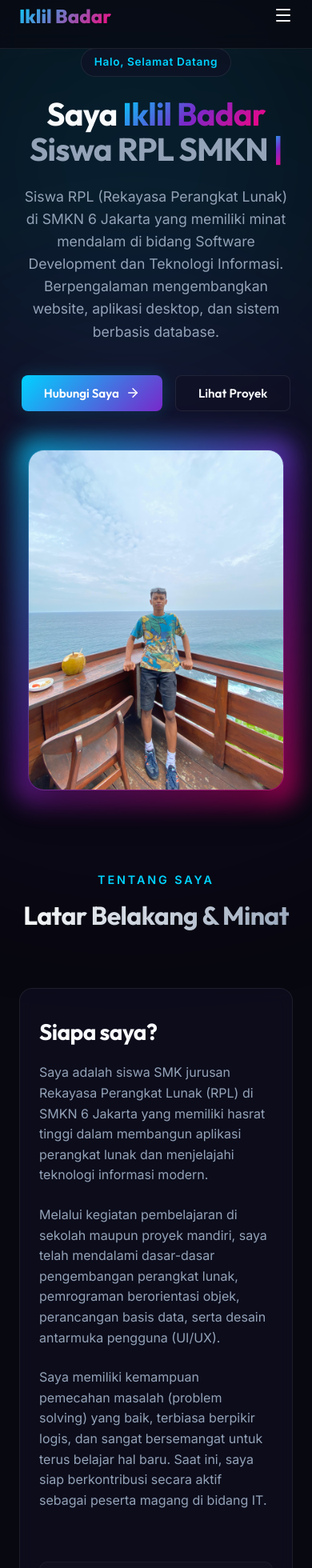
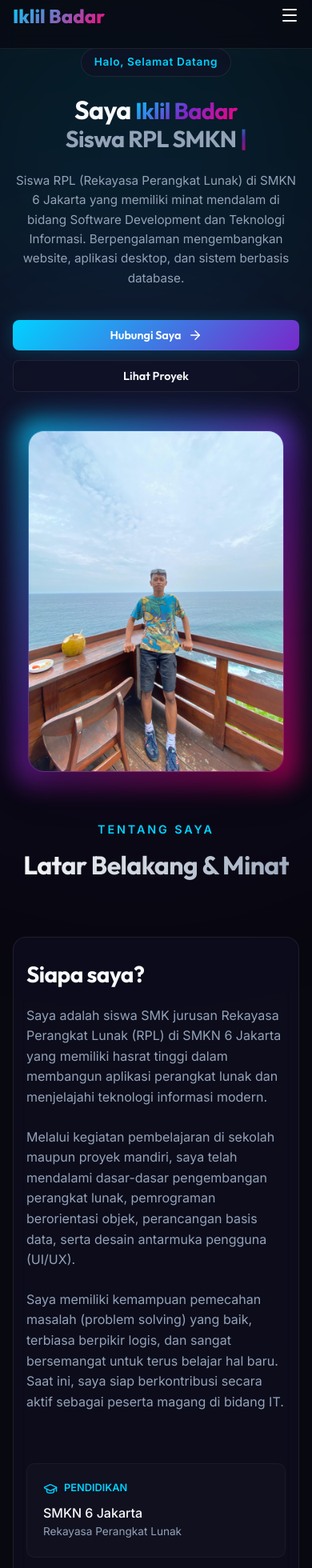
Before and after one commit to adayy-iklil/porto, a React (Vite) app: page / in a window 390 px wide. Shown: the part 20-1980 px from the top of the page at 80% size. Built offline with nearby package versions, Linux system fonts and the light colour scheme.

Commit message:
feat: add global styles and Projects component to Porto portfolio project

```diff
--- a/src/components/Projects.jsx
+++ b/src/components/Projects.jsx
@@ -23,31 +23,22 @@ const GithubIcon = ({ size = 24, className }) => (
 export default function Projects() {
   const projectsList = [
     {
-      title: 'Sistem Pendaftaran Prodjost Academy',
-      desc: 'Sistem informasi pendaftaran peserta kursus berbasis web yang dikembangkan menggunakan PHP Native dan basis data MySQL. Dilengkapi dengan pengelolaan CRUD (Create, Read, Update, Delete) data peserta.',
-      tech: ['PHP Native', 'MySQL', 'HTML5', 'CSS3', 'JavaScript'],
-      type: 'Web Application',
+      title: 'Ace Energy Service',
+      desc: 'Website profil perusahaan resmi penyedia solusi energi terbarukan khususnya pemasangan solar panel (Pembangkit Listrik Tenaga Surya). Menampilkan keunggulan produk panel surya, estimasi penghematan listrik, jenis layanan instalasi, serta portfolio proyek pengerjaan.',
+      tech: ['React.js', 'Vanilla CSS', 'Responsive Design', 'UI/UX'],
+      type: 'Company Profile',
       icon: <Globe size={40} style={{ color: 'var(--accent-blue)' }} />,
       github: '#',
-      demo: 'https://prodjostlearning.xo.je/'
+      demo: 'https://aceenergyservice.com'
     },
     {
-      title: 'Sistem Informasi Inventaris Barang',
-      desc: 'Aplikasi manajemen stok barang gudang terintegrasi. Membantu petugas mencatat barang masuk, barang keluar, mengelola vendor, serta mencetak laporan bulanan secara otomatis.',
-      tech: ['PHP', 'Laravel', 'MySQL', 'Bootstrap'],
+      title: 'Sistem Pendaftaran Prodjost Academy',
+      desc: 'Sistem informasi pendaftaran peserta kursus berbasis web yang dikembangkan menggunakan PHP Native dan basis data MySQL. Dilengkapi dengan pengelolaan CRUD (Create, Read, Update, Delete) data peserta secara dinamis.',
+      tech: ['PHP Native', 'MySQL', 'HTML5', 'CSS3', 'JavaScript'],
       type: 'Web Application',
       icon: <Cpu size={40} style={{ color: 'var(--accent-pink)' }} />,
       github: '#',
-      demo: '#'
-    },
-    {
-      title: 'Aplikasi Kasir Toko Retail (POS)',
-      desc: 'Aplikasi desktop kasir point-of-sale untuk mengelola transaksi penjualan harian. Mendukung scan barcode, manajemen data produk, pencetakan struk belanja, dan kalkulasi kembalian.',
-      tech: ['C#', '.NET Windows Forms', 'SQL Server', 'Crystal Reports'],
-      type: 'Desktop Application',
-      icon: <Terminal size={40} style={{ color: 'var(--accent-purple)' }} />,
-      github: '#',
-      demo: '#'
+      demo: 'https://prodjostlearning.xo.je/'
     }
   ];
 
--- a/src/index.css
+++ b/src/index.css
@@ -786,6 +786,10 @@ h2 {
     justify-content: center;
   }
 
+  .about-section, .skills-section, .projects-section, .contact-section {
+    padding: 80px 0;
+  }
+
   .about-grid {
     grid-template-columns: 1fr;
     gap: 2.5rem;
@@ -795,12 +799,14 @@ h2 {
     grid-template-columns: 1fr;
     max-width: 600px;
     margin: 0 auto;
+    gap: 1.5rem;
   }
 
   .projects-grid {
     grid-template-columns: 1fr;
     max-width: 600px;
     margin: 0 auto;
+    gap: 2rem;
   }
 
   .contact-grid {
@@ -821,26 +827,37 @@ h2 {
   }
 
   .nav-links {
-    display: none;
+    display: flex;
     position: absolute;
     top: 80px;
     left: 0;
     width: 100%;
     background: rgba(8, 8, 16, 0.95);
     backdrop-filter: blur(12px);
+    -webkit-backdrop-filter: blur(12px);
     border-bottom: 1px solid var(--glass-border);
     flex-direction: column;
-    padding: 2rem;
+    padding: 0 2rem;
     gap: 1.5rem;
     text-align: center;
+    max-height: 0;
+    opacity: 0;
+    overflow: hidden;
+    transition: max-height 0.4s cubic-bezier(0.16, 1, 0.3, 1), opacity 0.3s ease, padding 0.4s ease;
   }
 
   .nav-links.active {
-    display: flex;
+    max-height: 400px;
+    opacity: 1;
+    padding: 2rem;
   }
 
   .nav-toggle {
     display: block;
+  }
+
+  .about-section, .skills-section, .projects-section, .contact-section {
+    padding: 60px 0;
   }
 
   .about-card {
@@ -849,6 +866,14 @@ h2 {
 
   .about-meta {
     grid-template-columns: 1fr;
+  }
+
+  .skills-category {
+    padding: 1.5rem;
+  }
+
+  .project-content {
+    padding: 1.5rem;
   }
 
   .contact-form {
@@ -861,3 +886,56 @@ h2 {
     text-align: center;
   }
 }
+
+@media (max-width: 480px) {
+  .container {
+    padding: 0 16px;
+  }
+
+  .hero-title {
+    font-size: 2rem;
+  }
+
+  .hero-title span {
+    font-size: 1.8rem !important;
+  }
+
+  .hero-desc {
+    font-size: 0.95rem;
+  }
+
+  .btn {
+    padding: 10px 20px;
+    font-size: 0.9rem;
+  }
+
+  .hero-ctas {
+    flex-direction: column;
+    width: 100%;
+    gap: 0.75rem;
+  }
+
+  .hero-ctas .btn {
+    width: 100%;
+  }
+
+  .about-card {
+    padding: 1.5rem 1rem;
+  }
+
+  .project-links {
+    flex-direction: column;
+    gap: 0.75rem;
+  }
+
+  .project-link {
+    width: 100%;
+    justify-content: center;
+  }
+}
+
+/* Keyframe Animations */
+@keyframes blink {
+  0%, 100% { opacity: 1; }
+  50% { opacity: 0; }
+}
```
